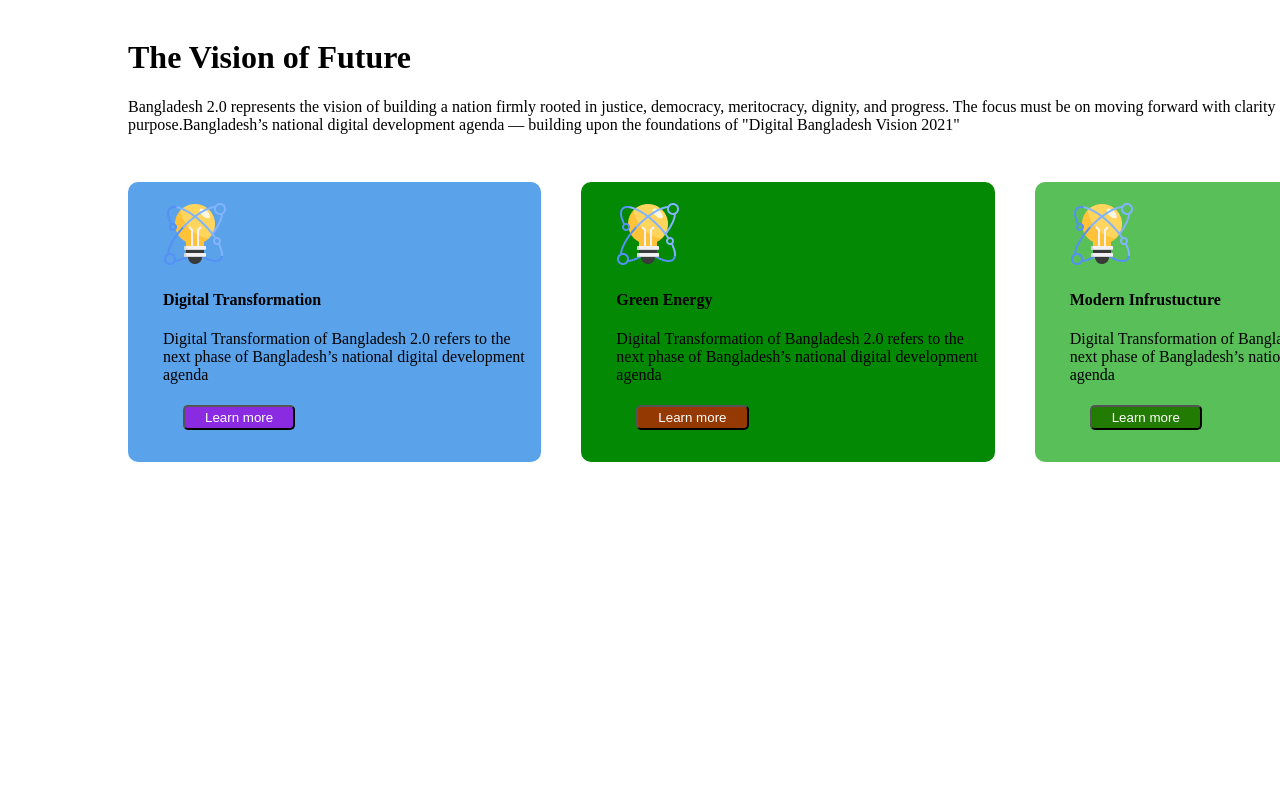
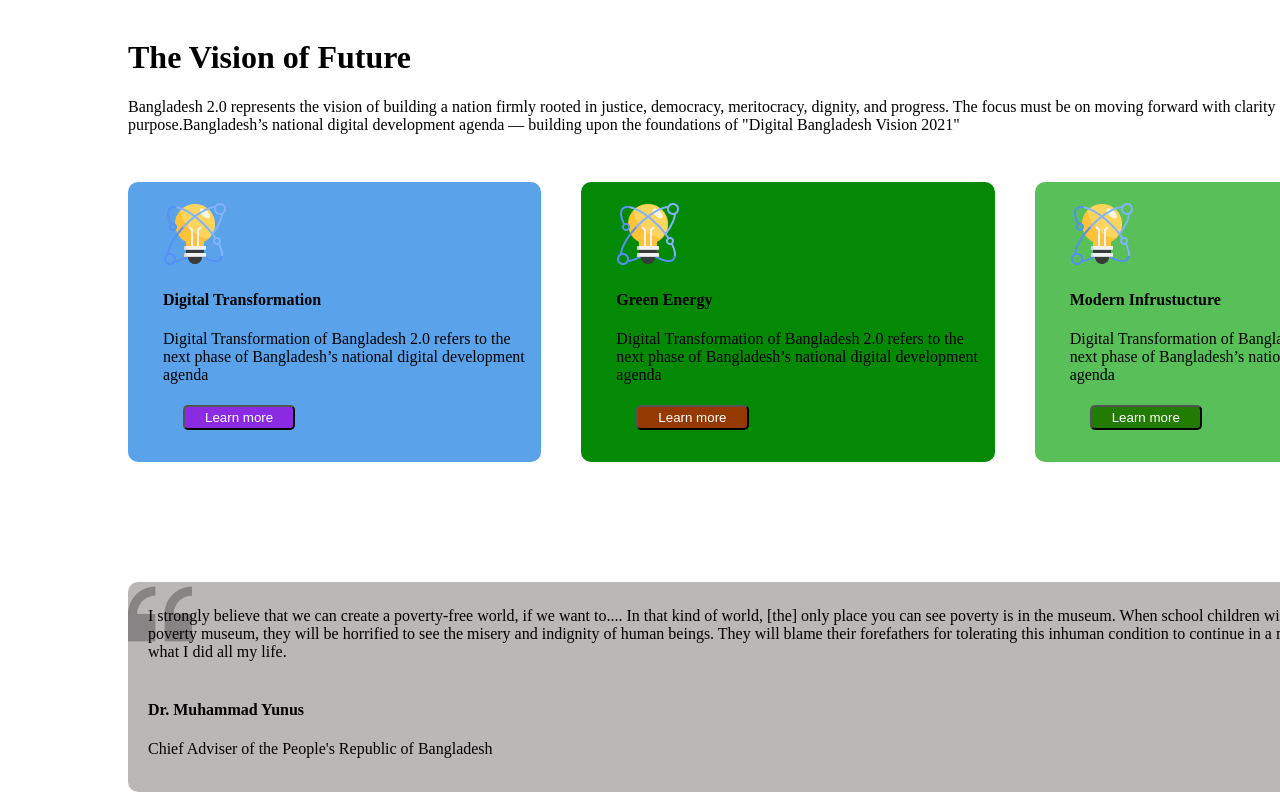
Before and after one commit to auntipc01/my-assignment-01, a plain HTML site: page index.html in a window 1280 px wide. Shown: the part 1273-2073 px from the top of the page. Before the commit the page ends 1743 px from the top, so only its background shows below. Drawn offline with Linux system fonts and the light colour scheme.

Commit message:
added yunus speech

```diff
--- a/index.html
+++ b/index.html
@@ -3,8 +3,9 @@
 <head>
     <meta charset="UTF-8">
     <meta name="viewport" content="width=device-width, initial-scale=1.0">
-    <title>Document</title>
+    <title>Bangladesh 2.0</title>
     <link rel="stylesheet" href="styles/style.css">
+    <link rel="icon" href="assets/bd map.png" type="">
 </head>
 <body>
     <header>
@@ -87,6 +88,16 @@
                 </div>
             </div>
         </div>
+        <div class="yunus-speech-container">
+            <div class="yunus-speech-box">
+                <p>I strongly believe that we can create a poverty-free world, if we want to.... In that kind of world, [the] only place you can see poverty is in the museum.
+                    When school children will be on a tour of the poverty museum, they will be horrified to see the misery and indignity of human beings. They will blame their forefathers for
+                    tolerating this inhuman condition to continue in a massive way. That's what I did all my life.
+                </p>
+                <h4 class="yunus">Dr. Muhammad Yunus</h4>
+                <p class="speech-head">Chief Adviser of the People's Republic of Bangladesh</p>
+            </div>
+        </div>
 
     </header>
     <main></main>
--- a/styles/style.css
+++ b/styles/style.css
@@ -126,3 +126,25 @@ a {
     color: white;
     text-decoration: none;
 }
+/* yunus-speech-container style */
+
+.yunus-speech-container {
+    width: 1320px;
+    height: 210px;
+    background-color: rgb(186, 183, 183);
+    margin-left: 120px;
+    background-image: url(../assets/quote-bg.png);
+    background-repeat: no-repeat;
+    margin-top: 120px;
+    border-radius: 10px;
+}
+.yunus-speech-box {
+    margin-left: 5px;
+    padding: 15px;
+}
+p{
+    margin-top: 10px;
+}
+.yunus {
+    margin-top: 40px;
+}
```
Also changed, not shown: assets/bd map.png (added).
